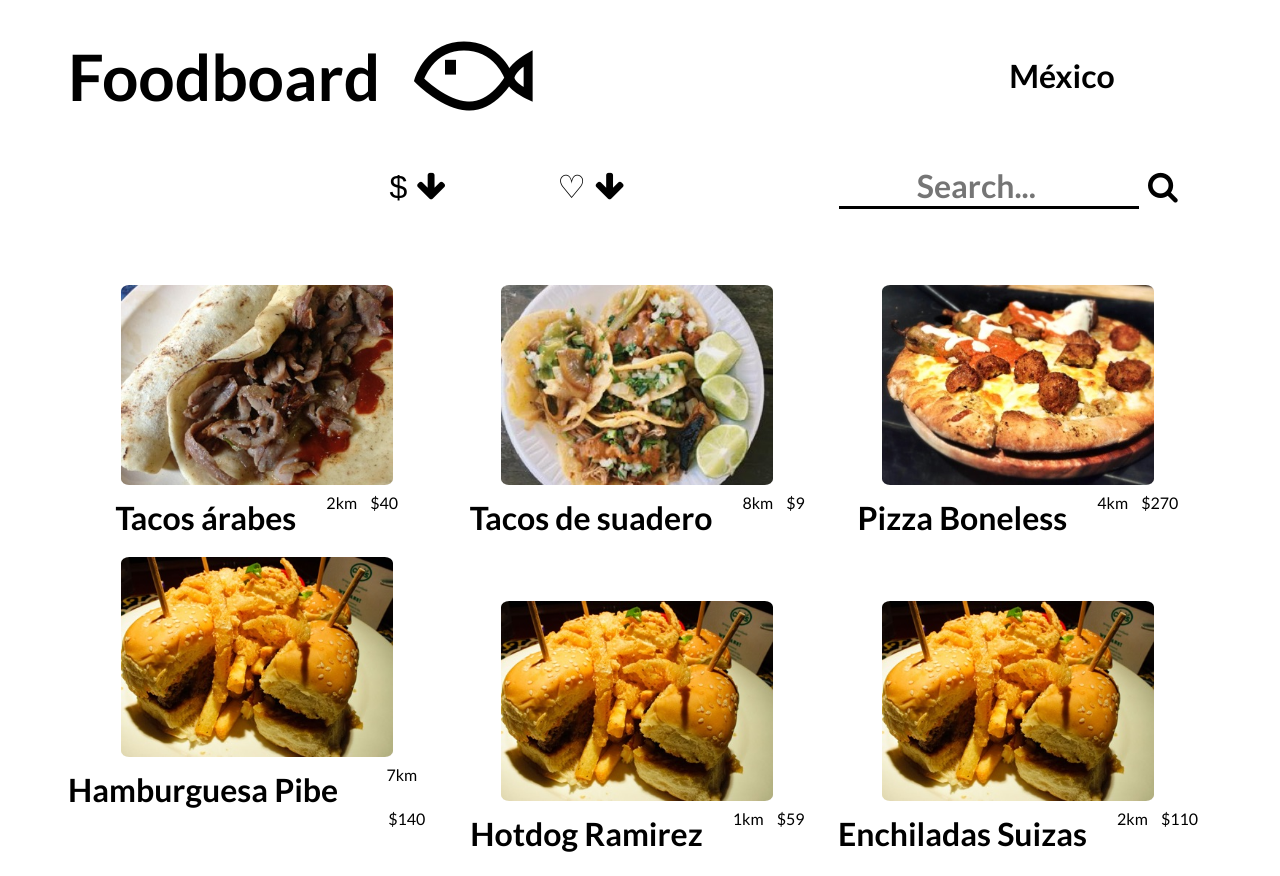
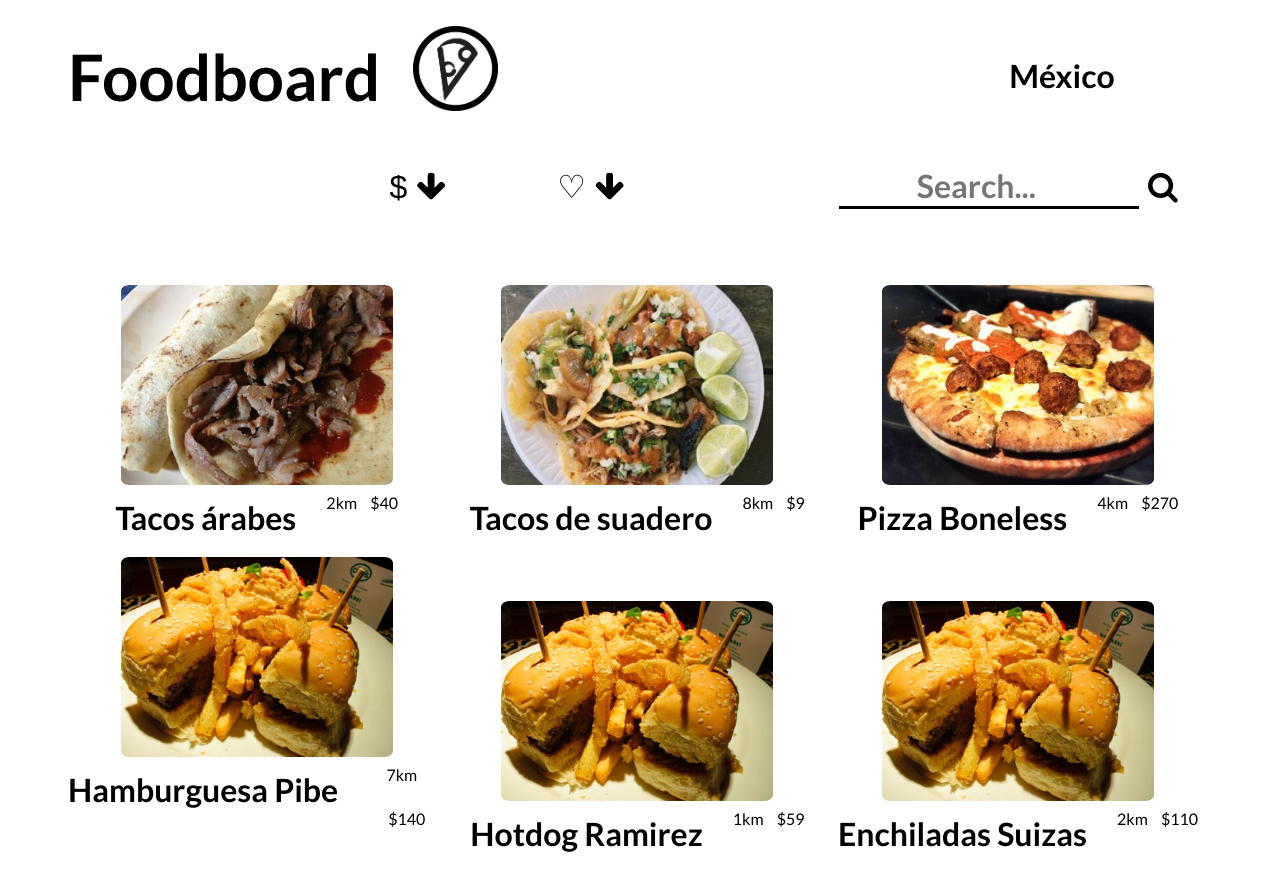
Before and after one commit to marttinn/foodboard-skeleton, a plain HTML site: page index.html in a window 1280 px wide. Shown: the top 876 px of the page. Drawn offline with Linux system fonts and the light colour scheme.

Commit message:
almost ready

```diff
--- a/css/style.css
+++ b/css/style.css
@@ -34,6 +34,10 @@ header select {
     font-family: 'Lato', sans-serif;
     -webkit-appearance: none;
     -webkit-border-radius: 0px;
+}
+
+.logoimg{
+    height: 85px;
 }
 
 .helper button {
--- a/index.html
+++ b/index.html
@@ -13,7 +13,7 @@
     <body>
         <header>
             <h1 class="logo">Foodboard</h1>
-            <img src="img/logo.png">
+            <img class="logoimg" src="img/logo4.png">
 
             <select>
               <option value="mexico">México</option>
```
Also changed, not shown: detail.html (+1 -1 lines), new.html (+1 -1 lines), img/logo1.png (added), img/logo2.png (added), img/logo3.png (added), img/logo4.png (added).
